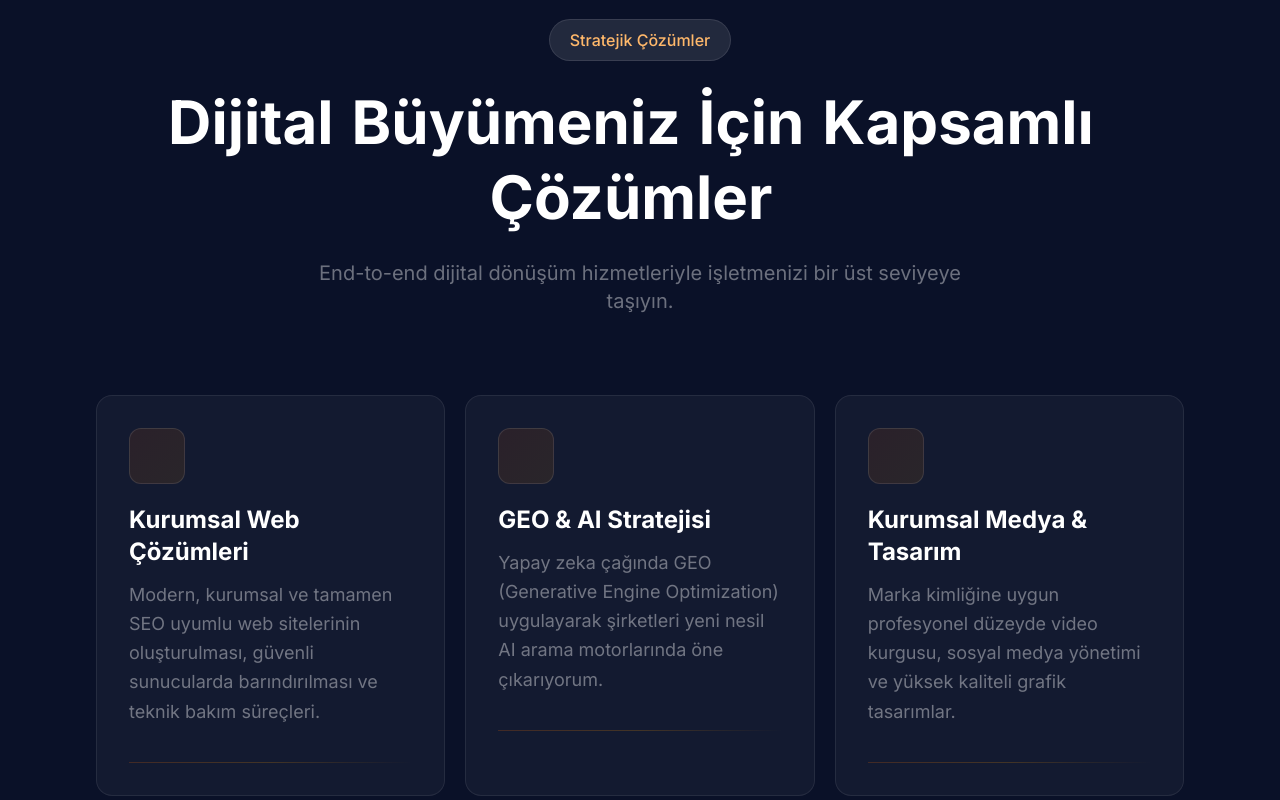
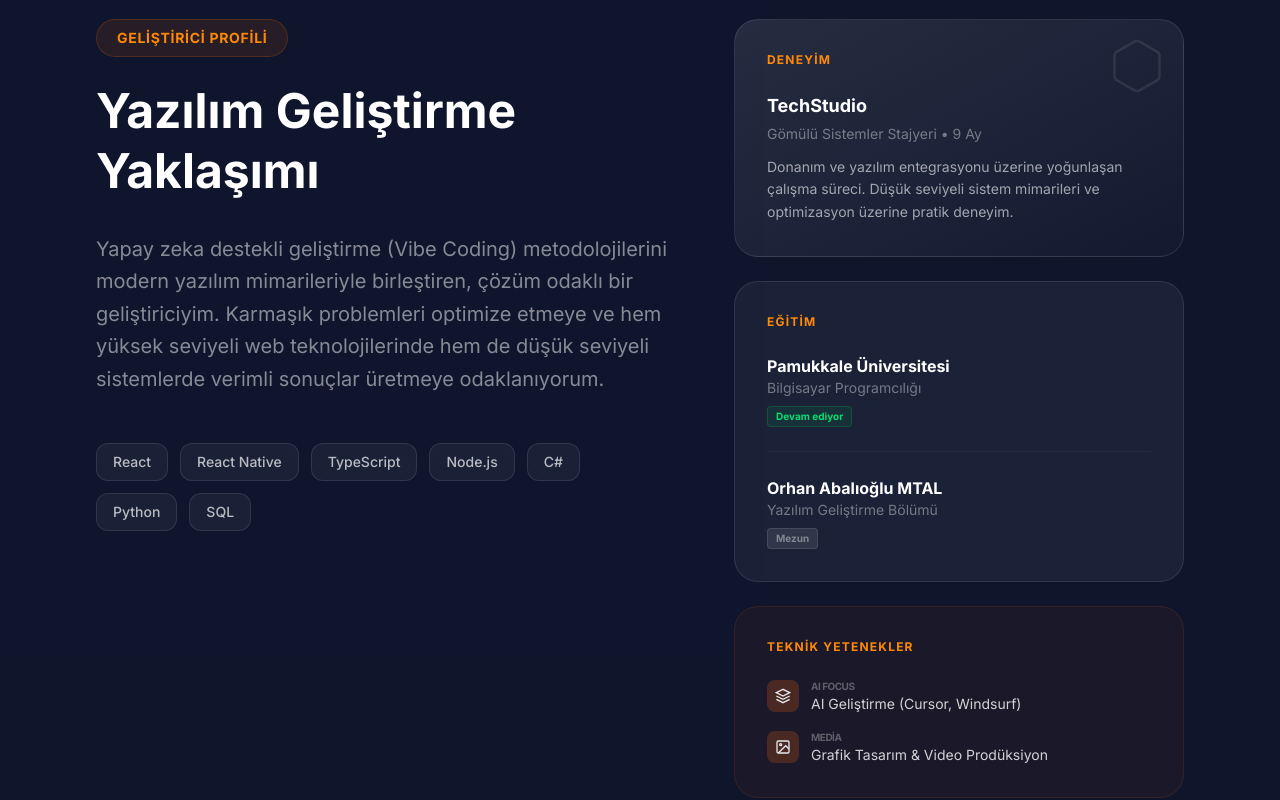
Before and after one commit to alperensu/alperenbozkurt, a Next.js app: page /alperenbozkurt/ in a window 1280 px wide. Shown: the part 1320-2120 px from the top of the page. Built offline with nearby package versions, Linux system fonts and the light colour scheme; some icons are missing.

Commit message:
Add professional profile, experience and education sections

```diff
--- a/src/app/page.tsx
+++ b/src/app/page.tsx
@@ -3,6 +3,7 @@
 import dynamic from "next/dynamic";
 import Navbar from "@/components/Navbar";
 import Hero from "@/components/Hero";
+import Profile from "@/components/Profile";
 import Solutions from "@/components/Solutions";
 import Projects from "@/components/Projects";
 import Marquee from "@/components/Marquee";
@@ -33,6 +34,7 @@ export default function Home() {
       {/* Main content */}
       <main className="relative z-10">
         <Hero />
+        <Profile />
         <Solutions />
         <Projects />
         <Marquee />
--- /dev/null
+++ b/src/components/Profile.tsx
@@ -0,0 +1,131 @@
+"use client";
+
+import { motion } from "framer-motion";
+import { useLanguage } from "@/context/LanguageContext";
+import tr from "@/locales/tr";
+import en from "@/locales/en";
+import AnimatedElement from "./AnimatedElement";
+
+export default function Profile() {
+  const { locale } = useLanguage();
+  const t = locale === "tr" ? tr : en;
+
+  return (
+    <section id="profile" className="relative py-32 px-6 md:px-16 lg:px-24 bg-white/[0.02]">
+      <div className="max-w-7xl mx-auto">
+        <div className="flex flex-col lg:flex-row gap-16 items-start">
+          {/* Left Side - Bio & Intro */}
+          <div className="flex-1">
+            <AnimatedElement direction="up">
+              <span className="inline-block px-5 py-2 rounded-full bg-orange-500/10 border border-orange-500/20 text-sm text-orange-400 font-bold tracking-wider uppercase mb-6">
+                {t.profile.badge}
+              </span>
+            </AnimatedElement>
+
+            <AnimatedElement direction="up" delay={0.2}>
+              <h2 className="text-4xl md:text-5xl font-bold text-white mb-8 leading-tight">
+                {t.profile.title}
+              </h2>
+            </AnimatedElement>
+
+            <AnimatedElement direction="up" delay={0.4}>
+              <p className="text-xl text-white/50 leading-relaxed mb-12">
+                {t.profile.bio}
+              </p>
+            </AnimatedElement>
+
+            {/* Tech Stack Pills */}
+            <AnimatedElement direction="up" delay={0.6}>
+              <div className="flex flex-wrap gap-3">
+                {t.profile.skills.languages.split(', ').map((skill, i) => (
+                  <span
+                    key={skill}
+                    className="px-4 py-2 rounded-xl bg-white/5 border border-white/10 text-sm font-medium text-white/70 hover:bg-white/10 hover:border-orange-500/30 transition-all duration-300"
+                  >
+                    {skill}
+                  </span>
+                ))}
+              </div>
+            </AnimatedElement>
+          </div>
+
+          {/* Right Side - Experience & Education Cards */}
+          <div className="w-full lg:w-[450px] space-y-6">
+            {/* Experience Card */}
+            <AnimatedElement direction="right" delay={0.3}>
+              <div className="p-8 rounded-3xl bg-linear-to-br from-white/10 to-white/[0.02] border border-white/10 backdrop-blur-md relative overflow-hidden group">
+                <div className="absolute top-0 right-0 p-4 opacity-10 group-hover:opacity-20 transition-opacity">
+                  <svg width="60" height="60" viewBox="0 0 24 24" fill="none" stroke="currentColor" strokeWidth="1">
+                    <path d="M21 16V8a2 2 0 0 0-1-1.73l-7-4a2 2 0 0 0-2 0l-7 4A2 2 0 0 0 3 8v8a2 2 0 0 0 1 1.73l7 4a2 2 0 0 0 2 0l7-4A2 2 0 0 0 21 16z" />
+                  </svg>
+                </div>
+                <h3 className="text-xs font-bold uppercase tracking-widest text-orange-400 mb-6">{t.profile.experienceTitle}</h3>
+                <div>
+                  <h4 className="text-lg font-bold text-white mb-1">TechStudio</h4>
+                  <p className="text-sm text-white/40 mb-3">{t.profile.techStudio.role} • {t.profile.techStudio.duration}</p>
+                  <p className="text-sm text-white/60 leading-relaxed">{t.profile.techStudio.desc}</p>
+                </div>
+              </div>
+            </AnimatedElement>
+
+            {/* Education Cards */}
+            <AnimatedElement direction="right" delay={0.5}>
+              <div className="p-8 rounded-3xl bg-white/5 border border-white/10 backdrop-blur-md">
+                <h3 className="text-xs font-bold uppercase tracking-widest text-orange-400 mb-6">{t.profile.educationTitle}</h3>
+                <div className="space-y-6">
+                  <div>
+                    <h4 className="text-base font-bold text-white">{t.profile.pamukkale.school}</h4>
+                    <p className="text-sm text-white/40">{t.profile.pamukkale.major}</p>
+                    <span className="inline-block mt-2 px-2 py-0.5 rounded text-[10px] font-bold bg-green-500/10 text-green-400 border border-green-500/20">
+                      {t.profile.pamukkale.status}
+                    </span>
+                  </div>
+                  <div className="pt-6 border-t border-white/5">
+                    <h4 className="text-base font-bold text-white">{t.profile.orhan.school}</h4>
+                    <p className="text-sm text-white/40">{t.profile.orhan.major}</p>
+                    <span className="inline-block mt-2 px-2 py-0.5 rounded text-[10px] font-bold bg-white/10 text-white/40 border border-white/10">
+                      {t.profile.orhan.status}
+                    </span>
+                  </div>
+                </div>
+              </div>
+            </AnimatedElement>
+
+            {/* Skills & Tools Card */}
+            <AnimatedElement direction="right" delay={0.7}>
+              <div className="p-8 rounded-3xl bg-orange-500/5 border border-orange-500/10 backdrop-blur-md">
+                <h3 className="text-xs font-bold uppercase tracking-widest text-orange-400 mb-6">{t.profile.skillsTitle}</h3>
+                <div className="space-y-4">
+                  <div className="flex items-center gap-3">
+                    <div className="w-8 h-8 rounded-lg bg-orange-500/20 flex items-center justify-center shrink-0">
+                      <svg width="16" height="16" viewBox="0 0 24 24" fill="none" stroke="currentColor" strokeWidth="2">
+                        <path d="M12 2L2 7l10 5 10-5-10-5zM2 17l10 5 10-5M2 12l10 5 10-5" />
+                      </svg>
+                    </div>
+                    <div>
+                      <p className="text-[10px] font-bold text-white/30 uppercase tracking-tighter">AI Focus</p>
+                      <p className="text-sm text-white/80">{t.profile.skills.ai}</p>
+                    </div>
+                  </div>
+                  <div className="flex items-center gap-3">
+                    <div className="w-8 h-8 rounded-lg bg-orange-500/20 flex items-center justify-center shrink-0">
+                      <svg width="16" height="16" viewBox="0 0 24 24" fill="none" stroke="currentColor" strokeWidth="2">
+                        <rect x="3" y="3" width="18" height="18" rx="2" ry="2" />
+                        <circle cx="8.5" cy="8.5" r="1.5" />
+                        <polyline points="21 15 16 10 5 21" />
+                      </svg>
+                    </div>
+                    <div>
+                      <p className="text-[10px] font-bold text-white/30 uppercase tracking-tighter">Media</p>
+                      <p className="text-sm text-white/80">{t.profile.skills.multimedia}</p>
+                    </div>
+                  </div>
+                </div>
+              </div>
+            </AnimatedElement>
+          </div>
+        </div>
+      </div>
+    </section>
+  );
+}
--- a/src/locales/en.ts
+++ b/src/locales/en.ts
@@ -7,7 +7,7 @@ const en = {
     cta: "Get a Quote",
   },
   clip: {
-    tagline: "Next-Gen Digital Strategist",
+    tagline: "Software Developer",
   },
   hero: {
     badge: "Your Digital Transformation Partner",
@@ -16,7 +16,7 @@ const en = {
     h1_3: "Digital Partner ",
     h1_4: "for Modern Businesses",
     subtitle:
-      "I help businesses grow with AI-driven strategies, modern web technologies, and data-centric approaches.",
+      "I am a solution-oriented developer combining AI-powered development (Vibe Coding) with modern software architectures to solve complex problems.",
     btnProjects: "Explore Projects",
     btnContact: "Get in Touch",
     scroll: "Scroll",
@@ -188,8 +188,36 @@ const en = {
     ],
   },
   footer: {
-    tagline: "Next-Gen Digital Strategist",
+    tagline: "Software Developer",
     copyright: "All rights reserved.",
+  },
+  profile: {
+    badge: "Developer Profile",
+    title: "Software Development Approach",
+    bio: "I am a solution-oriented developer who combines AI-powered development (Vibe Coding) methodologies with modern software architectures. I focus on optimizing complex problems and producing efficient results in both high-level web technologies and low-level systems.",
+    experienceTitle: "Experience",
+    educationTitle: "Education",
+    skillsTitle: "Technical Skills",
+    techStudio: {
+      role: "Embedded Systems Intern",
+      duration: "9 Months",
+      desc: "Work process focused on hardware and software integration. Practical experience in low-level system architectures and optimization.",
+    },
+    pamukkale: {
+      school: "Pamukkale University",
+      major: "Computer Programming",
+      status: "Ongoing",
+    },
+    orhan: {
+      school: "Orhan Abalioglu MTAL",
+      major: "Software Development",
+      status: "Graduate",
+    },
+    skills: {
+      languages: "React, React Native, TypeScript, Node.js, C#, Python, SQL",
+      ai: "AI-Powered Development (Cursor, Windsurf)",
+      multimedia: "Graphic Design \u0026 Video Production",
+    }
   },
 };
 
--- a/src/locales/tr.ts
+++ b/src/locales/tr.ts
@@ -7,7 +7,7 @@ const tr = {
     cta: "Teklif Al",
   },
   clip: {
-    tagline: "Next-Gen Dijital Stratejist",
+    tagline: "Yazılım Geliştirici",
   },
   hero: {
     badge: "Dijital Dönüşüm Ortağınız",
@@ -16,7 +16,7 @@ const tr = {
     h1_3: "Çağına Hazırlayan ",
     h1_4: "Dijital Çözüm Ortağı",
     subtitle:
-      "Yapay zeka destekli stratejiler, modern web teknolojileri ve veri odaklı yaklaşımlarla işletmenizi geleceğe taşıyorum.",
+      "Yapay zeka destekli geliştirme (Vibe Coding) metodolojilerini modern yazılım mimarileriyle birleştiren, çözüm odaklı bir geliştiriciyim.",
     btnProjects: "Projeleri Keşfet",
     btnContact: "İletişime Geç",
     scroll: "Kaydır",
@@ -188,8 +188,36 @@ const tr = {
     ],
   },
   footer: {
-    tagline: "Next-Gen Dijital Stratejist",
+    tagline: "Yazılım Geliştirici",
     copyright: "Tüm hakları saklıdır.",
+  },
+  profile: {
+    badge: "Geliştirici Profili",
+    title: "Yazılım Geliştirme Yaklaşımı",
+    bio: "Yapay zeka destekli geliştirme (Vibe Coding) metodolojilerini modern yazılım mimarileriyle birleştiren, çözüm odaklı bir geliştiriciyim. Karmaşık problemleri optimize etmeye ve hem yüksek seviyeli web teknolojilerinde hem de düşük seviyeli sistemlerde verimli sonuçlar üretmeye odaklanıyorum.",
+    experienceTitle: "Deneyim",
+    educationTitle: "Eğitim",
+    skillsTitle: "Teknik Yetenekler",
+    techStudio: {
+      role: "Gömülü Sistemler Stajyeri",
+      duration: "9 Ay",
+      desc: "Donanım ve yazılım entegrasyonu üzerine yoğunlaşan çalışma süreci. Düşük seviyeli sistem mimarileri ve optimizasyon üzerine pratik deneyim.",
+    },
+    pamukkale: {
+      school: "Pamukkale Üniversitesi",
+      major: "Bilgisayar Programcılığı",
+      status: "Devam ediyor",
+    },
+    orhan: {
+      school: "Orhan Abalıoğlu MTAL",
+      major: "Yazılım Geliştirme Bölümü",
+      status: "Mezun",
+    },
+    skills: {
+      languages: "React, React Native, TypeScript, Node.js, C#, Python, SQL",
+      ai: "AI Geliştirme (Cursor, Windsurf)",
+      multimedia: "Grafik Tasarım \u0026 Video Prodüksiyon",
+    }
   },
 };
 
```
Also changed, not shown: src/components/TerminalWidget.tsx (+15 -13 lines).
